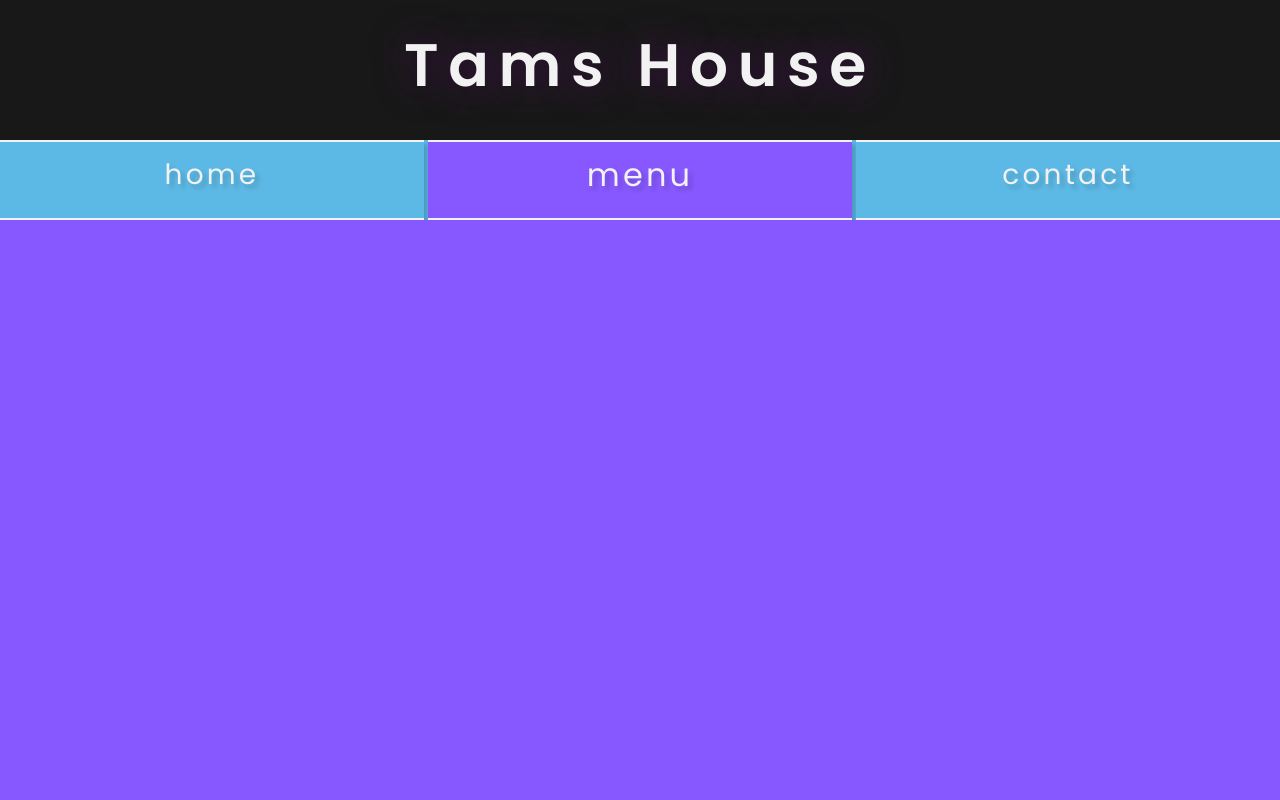
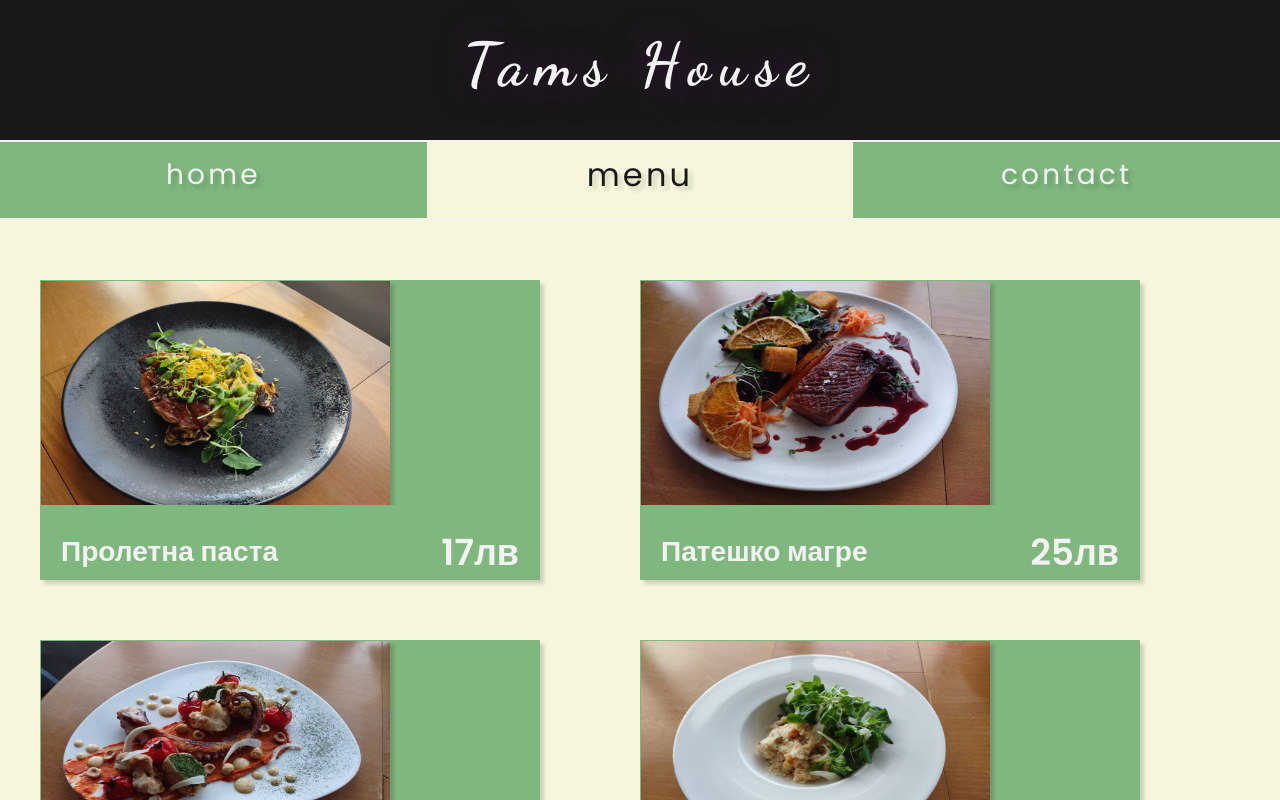
Before and after one commit to DimitarGateshki/Odin-project-Restaurant-Page-project, a website built with webpack: page dist/index.html in a window 1280 px wide. Both pictures are taken after a click on the button "menu". Shown: the top 800 px of the page. Built offline with nearby package versions, Linux system fonts and the light colour scheme; files whose address does not match are found by name.

Commit message:
Added data
Added food data and added font

```diff
--- a/src/pages/menu.js
+++ b/src/pages/menu.js
@@ -17,7 +17,7 @@ function createFood(src,text,price,alt){
     img.setAttribute('alt',alt);
 
 
-    const description =document.createElement('p');
+    const description =document.createElement('div');
     description.classList.add('description');
 
     const name=document.createElement('h3');
@@ -29,7 +29,7 @@ function createFood(src,text,price,alt){
     description.appendChild(name);
     description.appendChild(foodPrice);
 
-    food.appendChild(ing);
+    food.appendChild(img);
     food.appendChild(description);
 
     return food;
@@ -46,12 +46,35 @@ function loadMenu(){
 
     const foods=[
         createFood(
+            './imgs/290000004_1376358192855226_3488743862809103377_n - Copy.jpg',
+            'Пролетна паста',
+            '17лв',
+            'a'
+        ),
 
+        createFood(
+            './imgs/290278212_3161830447479816_1473419019255415294_n.jpg',
+            'Патешко магре',
+            '25лв',
+            'a'
+        ),
+        createFood(
+            './imgs/290544357_1040772243464909_1853727914825713925_n.jpg',
+            'Кракен',
+            '35лв',
+            'a'
+        ),
+        createFood(
+            './imgs/290873136_1175100296668688_1681641588478369742_n.jpg',
+            'Ризото',
+            '17лв',
+            'a'
         )
+
     ];
 
-    foods.forEach((food)=>{
-        content.appendChild(food);
+    foods.forEach((e)=>{
+        content.appendChild(e);
         });
 }
 
```
Also changed, not shown: dist/DancingScript-Regular.otf (added), dist/font/DancingScript-Regular.otf (added), dist/font/DancingScript-VariableFont_wght.ttf (added), dist/font/OFL.txt (added), dist/font/README.txt (added), dist/font/static/DancingScript-Bold.ttf (added), dist/font/static/DancingScript-Medium.ttf (added), dist/font/static/DancingScript-Regular.ttf (added), dist/font/static/DancingScript-SemiBold.ttf (added), dist/imgs/290000004_1376358192855226_3488743862809103377_n - Copy.jpg (added), dist/imgs/290000004_1376358192855226_3488743862809103377_n.jpg (added), dist/imgs/290278212_3161830447479816_1473419019255415294_n.jpg (added), dist/imgs/290544357_1040772243464909_1853727914825713925_n.jpg (added), dist/imgs/290873136_1175100296668688_1681641588478369742_n.jpg (added), 3 more files.
